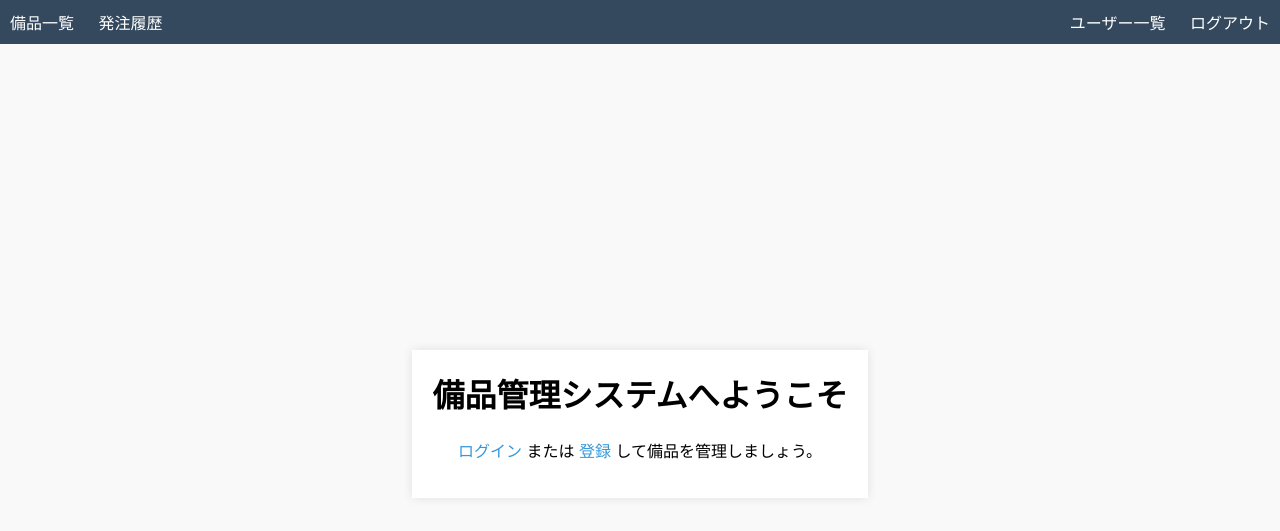
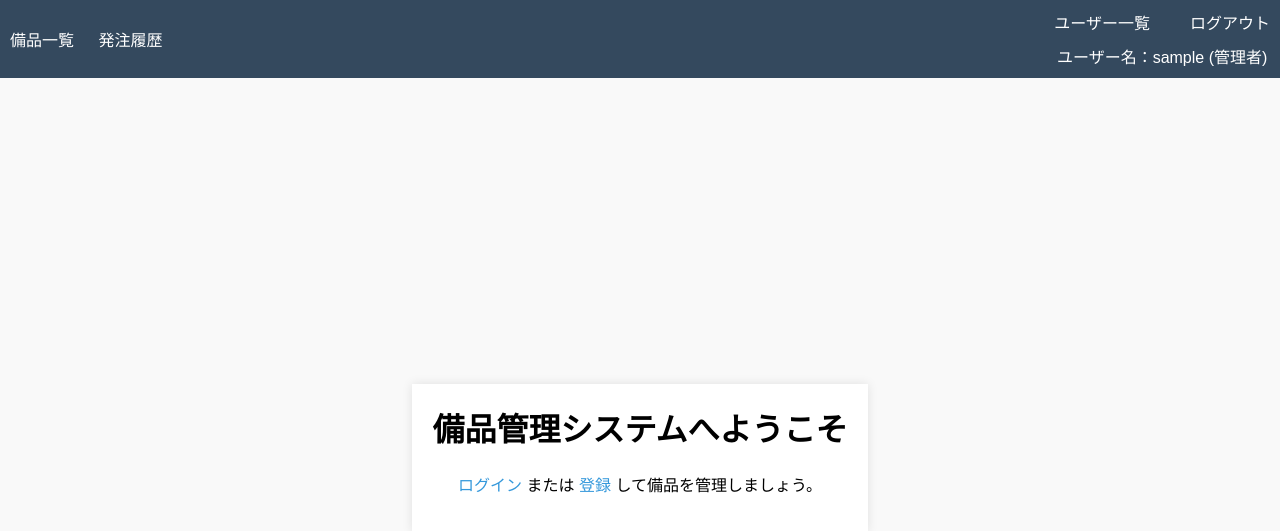
Before and after one commit to tomonoritak/equipment-management-b, a Django app: page / in a window 1280 px wide. Shown: the top 531 px of the page. Before the commit the page ends 501 px from the top, so only its background shows below. Run offline with Django 4.2, Linux system fonts and the light colour scheme; the visitor is signed in with stand-in values (Sample User, id 1).

Commit message:
ベースの変更（ログイン中ユーザー名表示）

```diff
--- a/templates/base.html
+++ b/templates/base.html
@@ -44,12 +44,13 @@
                 <a href="{% url 'Posts:index' %}">ホーム</a>
             {% endif %}
         </div>
-        <div class="right-menu">
+        <div class="right-menu" style="display: flex; flex-direction: column; align-items: center;">
+            <div style="display: flex;">
                 {% if user.is_authenticated %}
                     <!-- ユーザーがログインしている場合 -->
                     {% if user.is_superuser %}
                         <!-- superuserの場合 -->
-                    <a href="{% url 'users:userlist' %}">ユーザー一覧</a>
+                        <a href="{% url 'users:userlist' %}" style="margin-right: 20px;">ユーザー一覧</a>
                     {% endif %}
                     <a href="{% url 'logout' %}" onclick="event.preventDefault(); document.getElementById('logout-form').submit();">ログアウト</a>
                     <form id="logout-form" action="{% url 'logout' %}" method="post" style="display: none;">
@@ -61,6 +62,13 @@
                     <a href="{% url 'users:sign_up' %}">登録</a>
                 {% endif %}
             </div>
+            <!-- ユーザー名を中央に表示 -->
+            {% if user.is_authenticated %}
+                <span style="margin-top: 10px; text-align: center;">
+                    ユーザー名：{{ user.username }}{% if user.is_superuser %} (管理者){% endif %}
+                </span>
+            {% endif %}
+        </div>
     </div>
 
     {% block content %}{% endblock content %}
```
Lines whose indentation alone changed are shown as unchanged.
